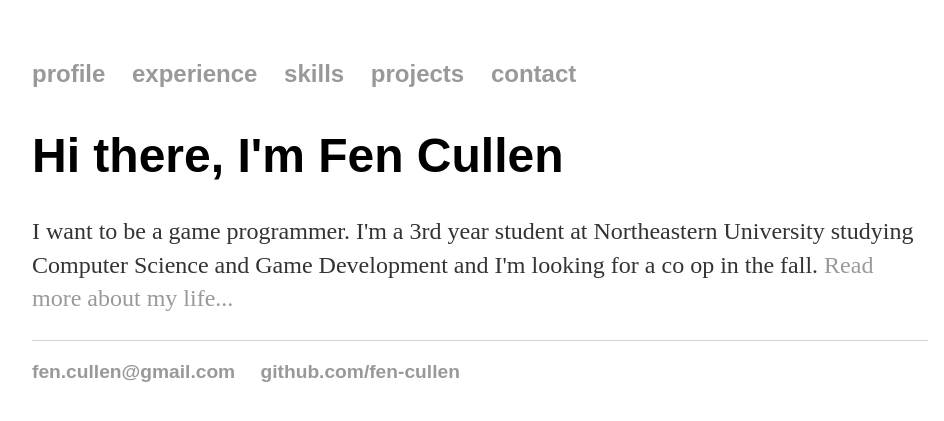
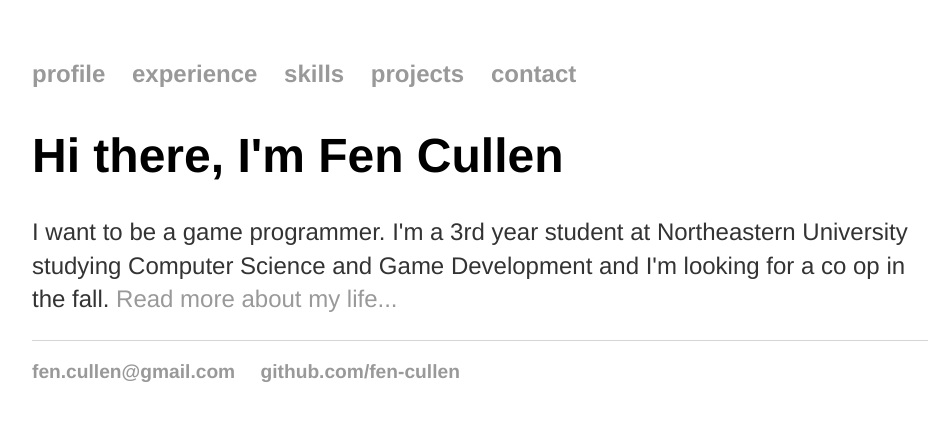
Before and after one commit to fen-cullen/fen-cullen.github.io, a Jekyll site: the page built from index.html, in a window 1280 px wide. Shown: the top 421 px of the page, without its empty margins (160-1104 px from the left). Built offline with Jekyll 4.4.1, drawn with Linux system fonts in a browser that asks for light colours.

Commit message:
Update main.css

```diff
--- a/css/main.css
+++ b/css/main.css
@@ -3,7 +3,7 @@ body {
     width: 70%;
 }
 nav ul, footer ul {
-    font-family:'Microsoft JhengHei UI Light', 'Arial', 'Sans-Serif';
+    font-family:'Helvetica', 'Arial', 'Sans-Serif';
     padding: 0px;
     list-style: none;
     font-weight: bold;
@@ -21,14 +21,15 @@ a:hover {
 }
 h1 {
     font-size: 3em;
-    font-family:'Microsoft JhengHei UI Light', 'Arial', 'Sans-Serif';
+    font-family:'Helvetica', 'Arial', 'Sans-Serif';
 }
 h2 {
     font-size: 2em;
-    font-family:'Microsoft JhengHei UI Light', 'Arial', 'Sans-Serif';
+    font-family:'Helvetica', 'Arial', 'Sans-Serif';
 }
 p {
     font-size: 1.5em;
+    font-family:'Helvetica', 'Arial', 'Sans-Serif';
     line-height: 1.4em;
     color: #333;
 }
@@ -40,8 +41,10 @@ footer {
 ul {
     margin: 20px auto 40px;
     font-size: 1.5em;
+    font-family:'Helvetica', 'Arial', 'Sans-Serif';
 }
 
 ul li {
     list-style: none;
+    font-family:'Helvetica', 'Arial', 'Sans-Serif';
 }
```
